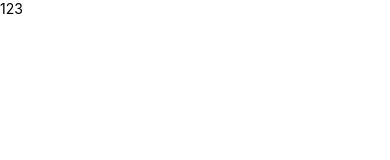
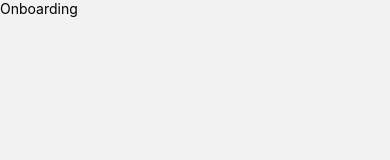
Before and after one commit to vgorodkov/react-native-todo-list, a React Native app: screen / in a window 390 px wide. Shown: the top 160 px of the page. Built offline with nearby package versions, Linux system fonts and the light colour scheme.

Commit message:
chore: wrap with NavigationContainer; import RNGH to make Drawer work

```diff
--- a/App.tsx
+++ b/App.tsx
@@ -1,10 +1,13 @@
-import { View, Text, StyleSheet } from 'react-native';
+import 'react-native-gesture-handler';
+
+import { NavigationContainer } from '@react-navigation/native';
+import { MainNavigation } from '@/navigation/Main';
 
 const App = () => {
   return (
-    <View>
-      <Text>123</Text>
-    </View>
+    <NavigationContainer>
+      <MainNavigation />
+    </NavigationContainer>
   );
 };
 
```
